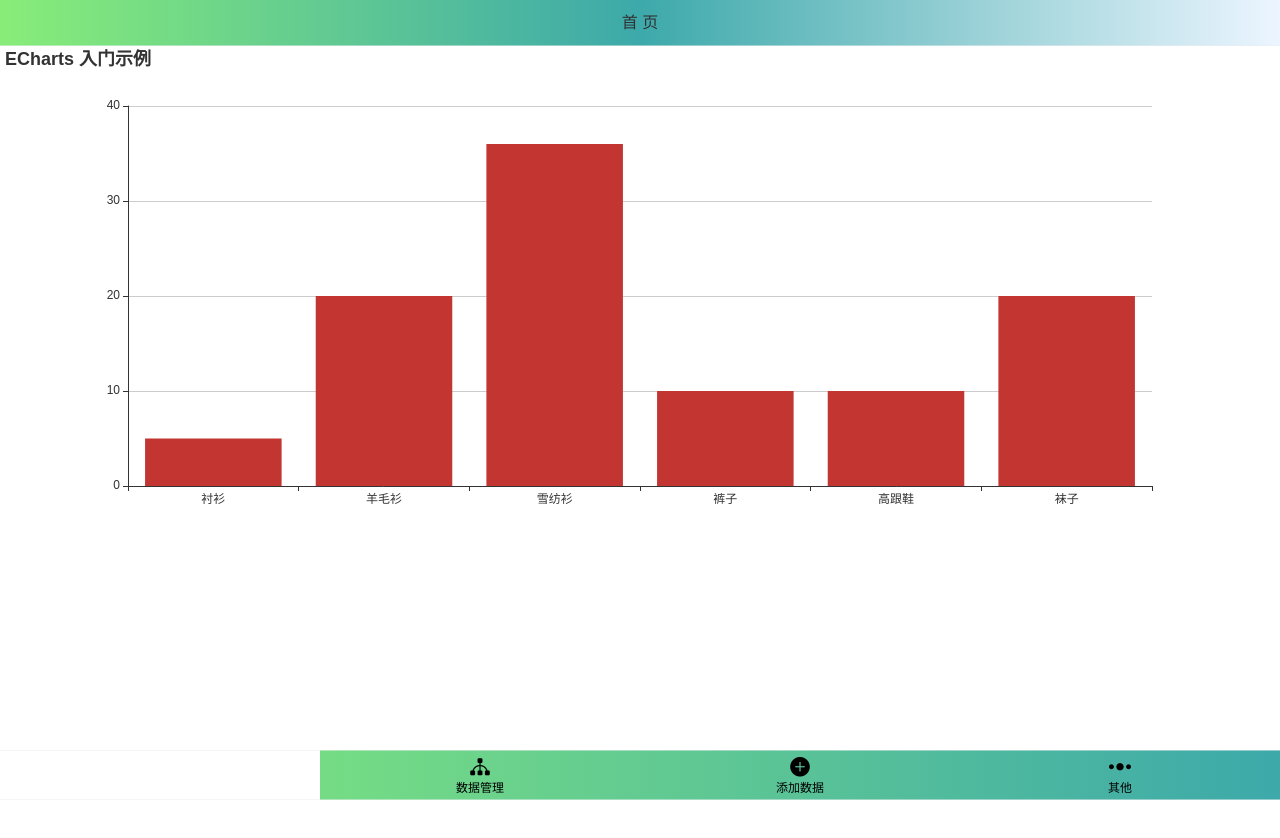
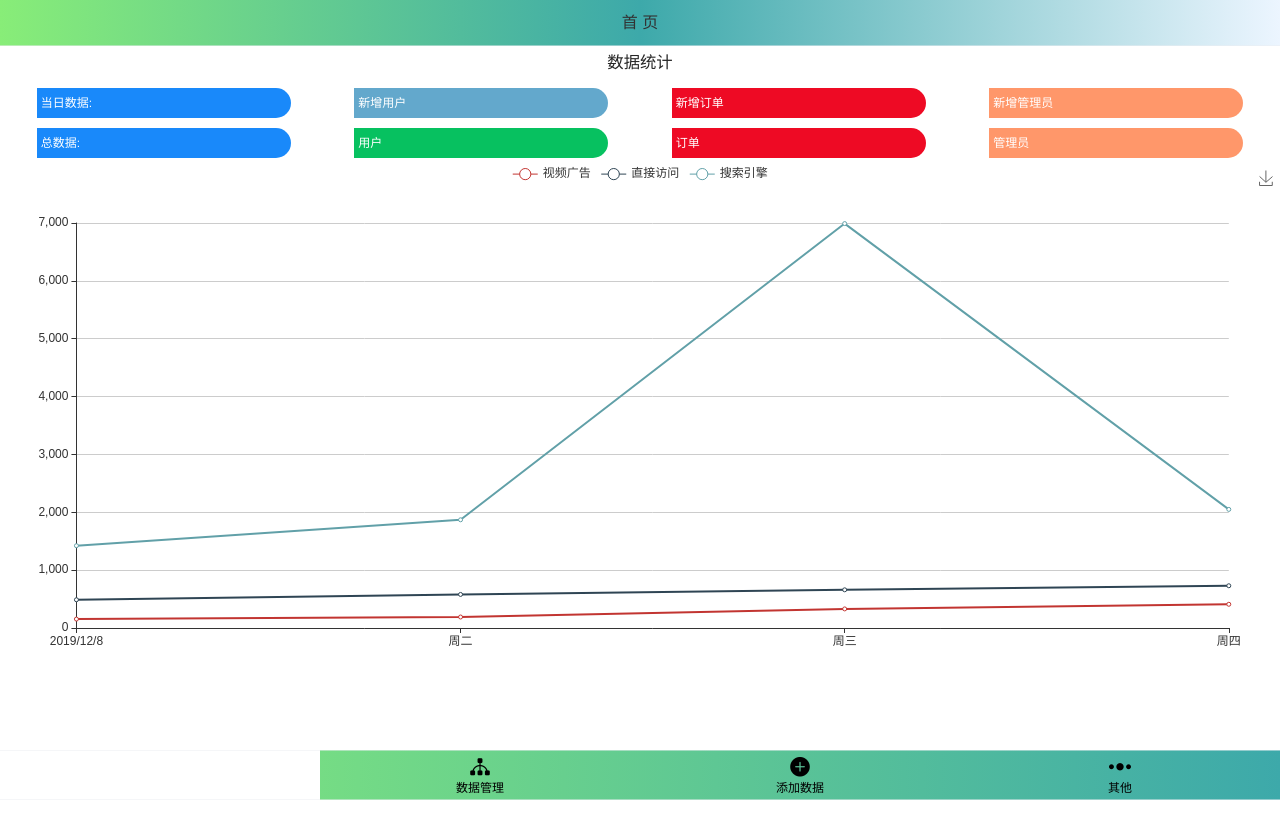
Before and after one commit to xly-lab/elm_back, a Vue app: page /#/index/fpage in a window 1280 px wide. Shown: the top 838 px of the page. Before the commit the page ends 800 px from the top, so only its background shows below. Built offline with nearby package versions, Linux system fonts and the light colour scheme.

Commit message:
'完成首页静态布局'

```diff
--- a/src/components/header/header.vue
+++ b/src/components/header/header.vue
@@ -17,8 +17,7 @@
 </script>
 
 <style scoped>
-.van-nav-bar{
+    .van-nav-bar{
     background-image: linear-gradient(to right,#88ed78,#3da9aa,#ecf5ff);
-    color: white;
 }
 </style>
--- a/src/main.js
+++ b/src/main.js
@@ -5,7 +5,7 @@ import router from './router'
 import store from './store'
 import 'element-ui/lib/theme-chalk/index.css';
 
-import {Button,NavBar,Icon,CellGroup,Field,Tabbar,TabbarItem,Cell} from 'vant'
+import {Button,NavBar,Icon,CellGroup,Field,Tabbar,TabbarItem,Cell,Tag} from 'vant'
 
 Vue.use(ElementUI);
 
@@ -17,6 +17,7 @@ Vue.use(Field);
 Vue.use(Cell);
 Vue.use(Tabbar);
 Vue.use(TabbarItem);
+Vue.use(Tag);
 Vue.config.productionTip = false;
 
 new Vue({
--- a/src/views/index/addData/addData.vue
+++ b/src/views/index/addData/addData.vue
@@ -1,18 +1,24 @@
 <template>
     <div>
-        <Header title="添加数据"/>
+        <div class="addData_body">
+            <van-cell-group >
+                <van-cell title="添加商铺" is-link to="index" />
+                <van-cell title="添加商品" is-link to="index" />
+            </van-cell-group >
+        </div>
     </div>
 </template>
 
 <script>
-    import Header from "../../../components/header/header";
+
     export default {
-        components:{
-            Header
-        }
+
     }
 </script>
 
 <style scoped>
+    .addData_body{
+        margin: 50px 0;
+    }
 
 </style>
--- a/src/views/index/data/data.vue
+++ b/src/views/index/data/data.vue
@@ -1,20 +1,21 @@
 <template>
     <div>
-        <Header title="数 据"/>
-        <van-cell-group >
-            <van-cell title="路由跳转" is-link to="index" />
-            <van-cell title="路由跳转" is-link to="index" />
-            <van-cell title="路由跳转" is-link to="index" />
-        </van-cell-group >
+      <div class="data_body">
+          <van-cell-group >
+              <van-cell title="用户列表" is-link to="index" />
+              <van-cell title="商家列表" is-link to="index" />
+              <van-cell title="食品列表" is-link to="index" />
+              <van-cell title="订单列表" is-link to="index" />
+              <van-cell title="管理员列表" is-link to="index" />
+          </van-cell-group >
+      </div>
     </div>
 </template>
 
 <script>
-    import Header from "../../../components/header/header";
+
     export default {
-        components:{
-            Header
-        }
+
     }
 </script>
 
@@ -22,4 +23,7 @@
     .van-cell__title, .van-cell__value{
         text-align: left;
     }
+    .data_body{
+        margin: 50px 0;
+    }
 </style>
--- a/src/views/index/firstPage/fPage.vue
+++ b/src/views/index/firstPage/fPage.vue
@@ -1,41 +1,89 @@
 <template>
     <div>
-        <Header title="首 页"/>
-        <div class="echar">
-            <div id="ii"></div>
+        <div class="fpage_body">
+            <h3 style="">数据统计</h3>
+            <div class="tag_list">
+                <div class="tag_list_item1">
+                    <van-tag mark type="primary">当日数据:</van-tag>
+                    <van-tag mark color="rgba(53, 142, 189, 0.77)">新增用户</van-tag>
+                    <van-tag mark type="danger">新增订单</van-tag>
+                    <van-tag mark type="warning">新增管理员</van-tag>
+                </div>
+                <div class="tag_list_item2">
+                    <van-tag mark type="primary">总数据:</van-tag>
+                    <van-tag mark type="success">用户</van-tag>
+                    <van-tag mark type="danger">订单</van-tag>
+                    <van-tag mark type="warning">管理员</van-tag>
+                </div>
+            </div>
+            <div class="echar">
+                <div id="ii"></div>
+            </div>
         </div>
     </div>
 </template>
 
 <script>
-    import Header from "../../../components/header/header";
     import echarts from 'echarts'
     export default {
         mounted(){
             const myChart = echarts.init(document.getElementById('ii'));
-            myChart.setOption({
-                title: {
-                    text: 'ECharts 入门示例'
+            let option = {
+                tooltip: {
+                    trigger: 'axis'
                 },
-                tooltip: {},
+                legend: {
+                    data:['视频广告','直接访问','搜索引擎']
+                },
+                grid: {
+                    left: '3%',
+                    right: '4%',
+                    bottom: '3%',
+                    containLabel: true
+                },
+                toolbox: {
+                    feature: {
+                        saveAsImage: {}
+                    }
+                },
                 xAxis: {
-                    data: ['衬衫', '羊毛衫', '雪纺衫', '裤子', '高跟鞋', '袜子']
+                    type: 'category',
+                    boundaryGap: false,
+                    data: ['2019/12/8','周二','周三','周四']
                 },
-                yAxis: {},
-                series: [{
-                    name: '销量',
-                    type: 'bar',
-                    data: [5, 20, 36, 10, 10, 20]
-                }]
-            });
+                yAxis: {
+                    type: 'value'
+                },
+                series: [
+                    {
+                        name:'视频广告',
+                        type:'line',
+                        stack: '总量',
+                        data:[ 154, 190, 330, 410]
+                    },
+                    {
+                        name:'直接访问',
+                        type:'line',
+                        stack: '总量',
+                        data:[ 334, 390, 330, 320]
+                    },
+                    {
+                        name:'搜索引擎',
+                        type:'line',
+                        stack: '总量',
+                        data:[934, 1290, 6330, 1320]
+                    }
+                ]
+            };
+            myChart.setOption(option);
         },
-        components:{
-            Header
-        }
     }
 </script>
 
 <style scoped>
+    .fpage_body{
+        margin:  50px 0;
+    }
     .echar{
         position: relative;
         min-height: 500px;
@@ -62,4 +110,20 @@
         left: 50%;
         margin-left: -50%;
     }
+    .tag_list{
+        display: flex;
+        flex-direction: column;
+        width: 100%;
+        height: 80px;
+    }
+    .tag_list_item1,.tag_list_item2{
+        line-height: 30px;
+        height: 30px;
+        margin: 5px;
+        display: flex;
+        justify-content: space-around;
+    }
+    .van-tag{
+        width: 20%;
+    }
 </style>
--- a/src/views/index/index.vue
+++ b/src/views/index/index.vue
@@ -1,5 +1,6 @@
 <template>
     <div>
+        <Header title="首 页"/>
         <router-view/>
         <van-tabbar v-model="active"  active-color="#fff" inactive-color="#000">
             <van-tabbar-item  @click="replaceRouter('/index/fpage')" icon="wap-home">首页</van-tabbar-item>
@@ -13,11 +14,16 @@
 <script>
     import axios from 'axios'
     import Cookies from 'js-cookie'
+    import Header from "../../components/header/header";
+
     export default {
         data(){
             return{
                 active:0
             }
+        },
+        components:{
+            Header
         },
         mounted(){
             console.log(Cookies.get('_id'),this.active)
@@ -41,4 +47,10 @@
         background-image: linear-gradient(to right,#88ed78,#3da9aa);
         color: white;
     }
+    >>>.van-nav-bar{
+        position: fixed;
+        width: 100%;
+        top:0;
+        color: white;
+    }
 </style>
--- a/src/views/index/other/other.vue
+++ b/src/views/index/other/other.vue
@@ -1,18 +1,18 @@
 <template>
     <div>
-        <Header title="其 他"/>
+        <div class="other_body"></div>
     </div>
 </template>
 
 <script>
-    import Header from "../../../components/header/header";
+
     export default {
-        components:{
-            Header
-        }
+
     }
 </script>
 
 <style scoped>
-
+    .other_body{
+        margin: 50px 0 ;
+    }
 </style>
```
